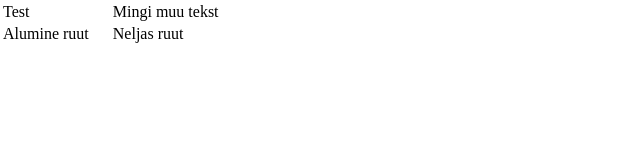
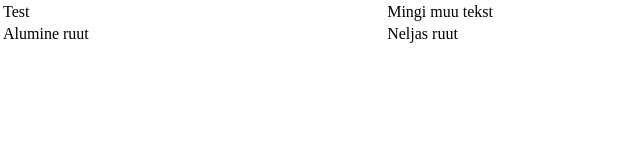
Before and after one commit to yllark/yllark.github.io, a plain HTML site: page astro/astronoomia/test.html in a window 1280 px wide. Shown: the whole page, without its empty margins (0-640 px from the left). Drawn offline with Linux system fonts and the light colour scheme.

Commit message:
Update test.html

```diff
--- a/astro/astronoomia/test.html
+++ b/astro/astronoomia/test.html
@@ -13,11 +13,11 @@
 </head>
 
 <body style="background-color: transparent; margin: 0px;">
-  <table>
+  <table style="width: 100%">
     <tbody>
       <tr>
-        <td style="width: 50%">Test</td>
-        <td style="width: 50%">Mingi muu tekst</td>
+        <td style="width: 30%">Test</td>
+        <td style="width: 70%">Mingi muu tekst</td>
       </tr>
       <tr>
         <td>Alumine ruut</td>
```
